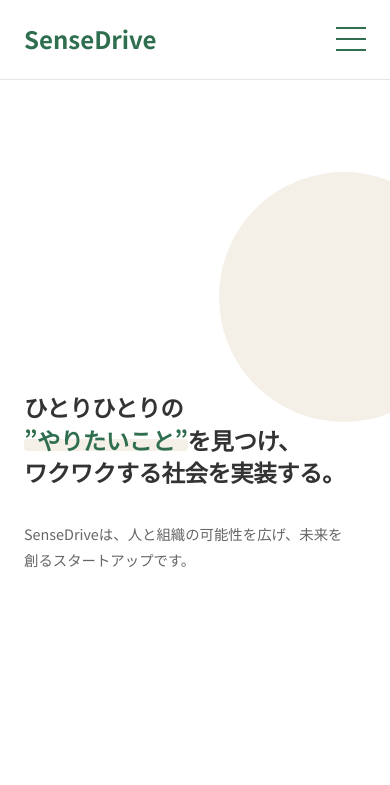
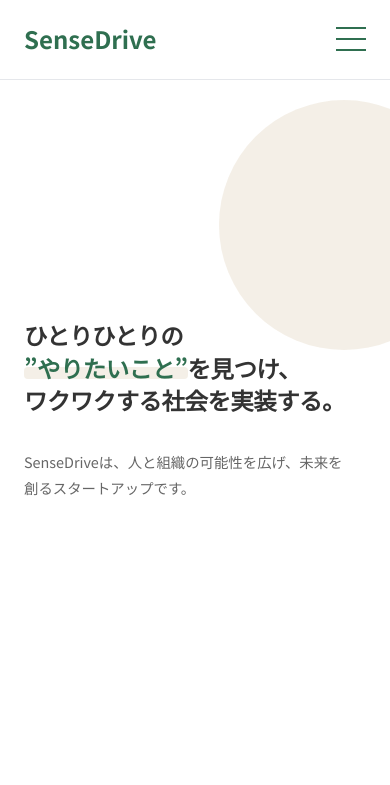
Before and after one commit to Yasu117/sensedrive-web, a Next.js app: page / in a window 390 px wide. Shown: the top 785 px of the page. Built offline with nearby package versions, Linux system fonts and the light colour scheme.

Commit message:
Adjust hero section height and padding on mobile to reduce gap

```diff
--- a/src/app/globals.css
+++ b/src/app/globals.css
@@ -1413,11 +1413,11 @@ img {
 
   /* Hero adjustments */
   .hero {
-    min-height: 100vh;
+    min-height: auto;
     display: flex;
     align-items: center;
-    padding-bottom: 40px;
-    /* Restore some padding */
+    padding-bottom: 60px;
+    /* Moderate spacing */
   }
 
   .hero-title {
```
